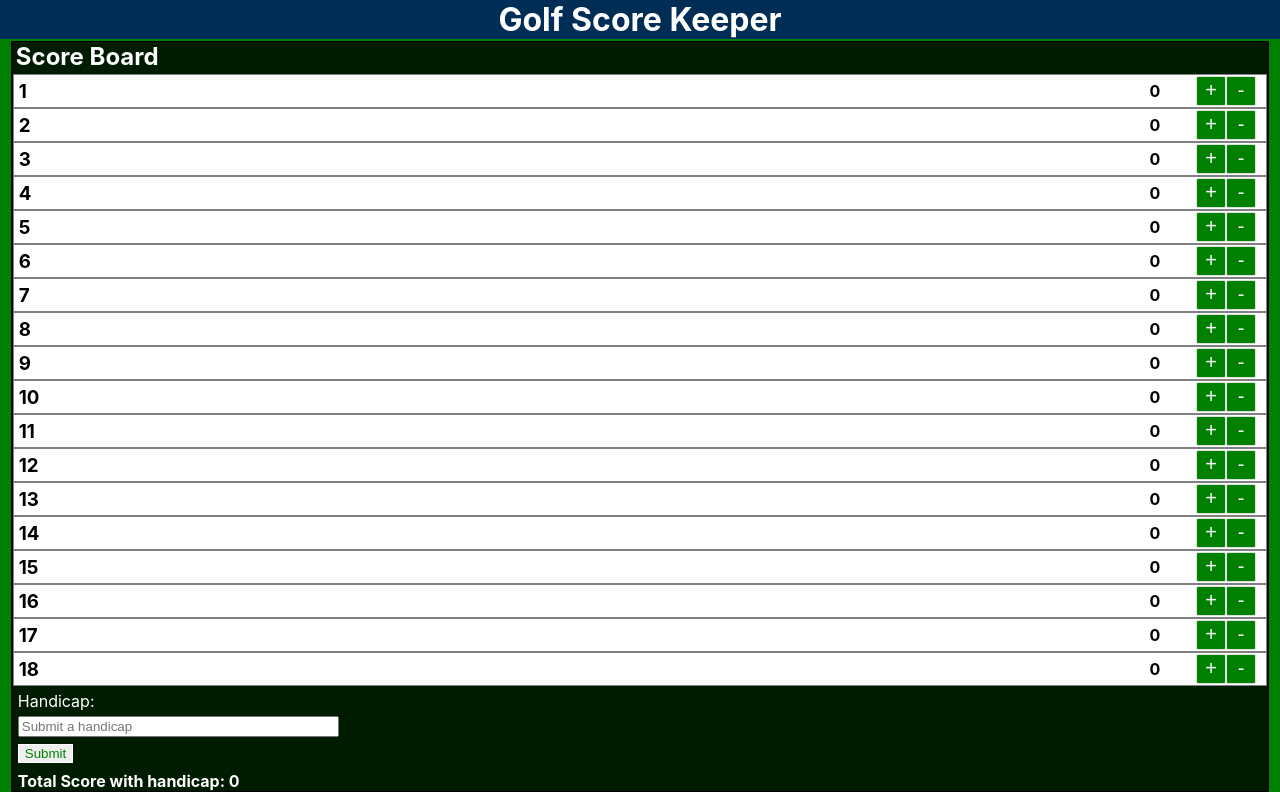
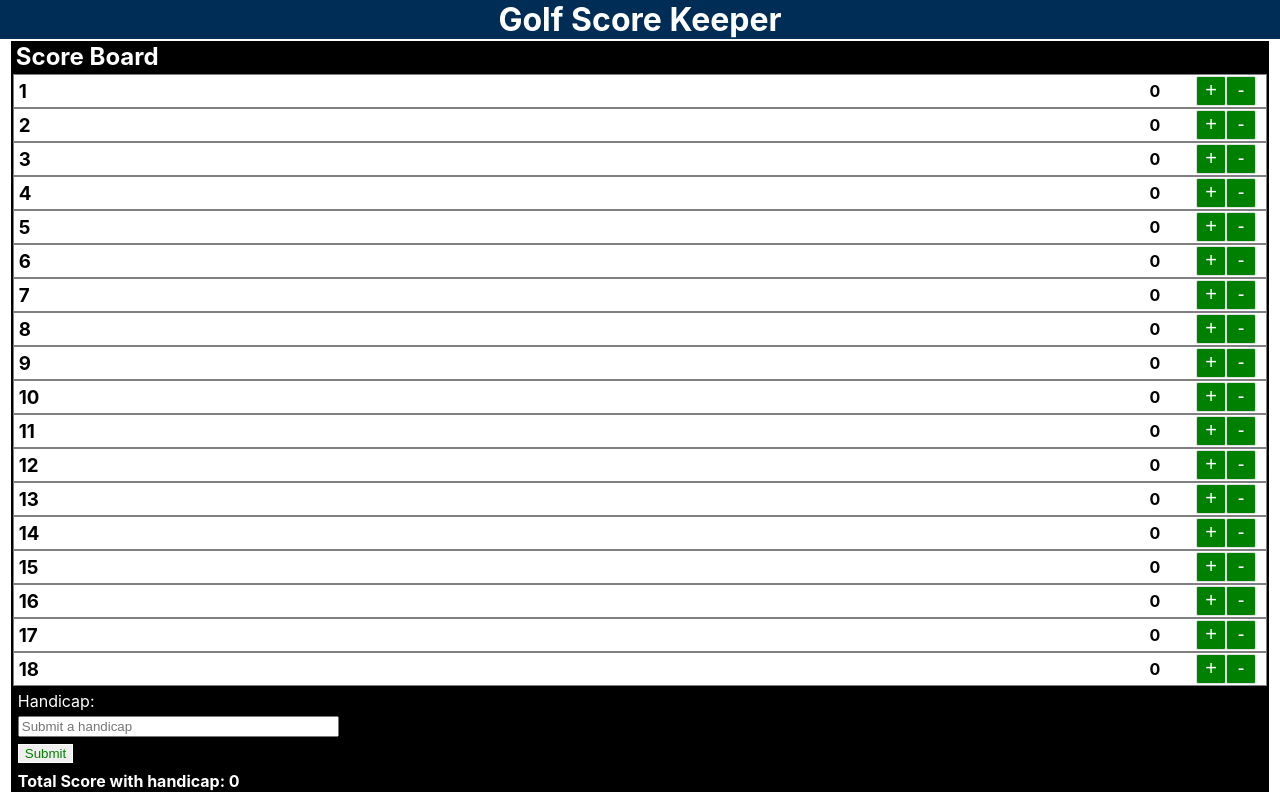
Before and after one commit to Csprier/golfkeeper-client, a React (Create React App) app: page / in a window 1280 px wide. Built offline with nearby package versions, Linux system fonts and the light colour scheme.

Commit message:
Modified some styles in app and board css files

```diff
--- a/src/App.css
+++ b/src/App.css
@@ -1,5 +1,5 @@
 .App {
-  background-color: green;
+  /* background-color: green; */
 }
 
 .App h1 {
--- a/src/css/board.css
+++ b/src/css/board.css
@@ -4,7 +4,8 @@
   margin: 0px auto;
   margin-top: 2px;
   padding: 0px 0px 0px 0px;
-  background-color: #000000c7;
+  /* background-color: #000000c7; */
+  background-color: black;
   border-left: 2px solid black;
   border-right: 2px solid black;
   border-top: 1px solid black;
```
